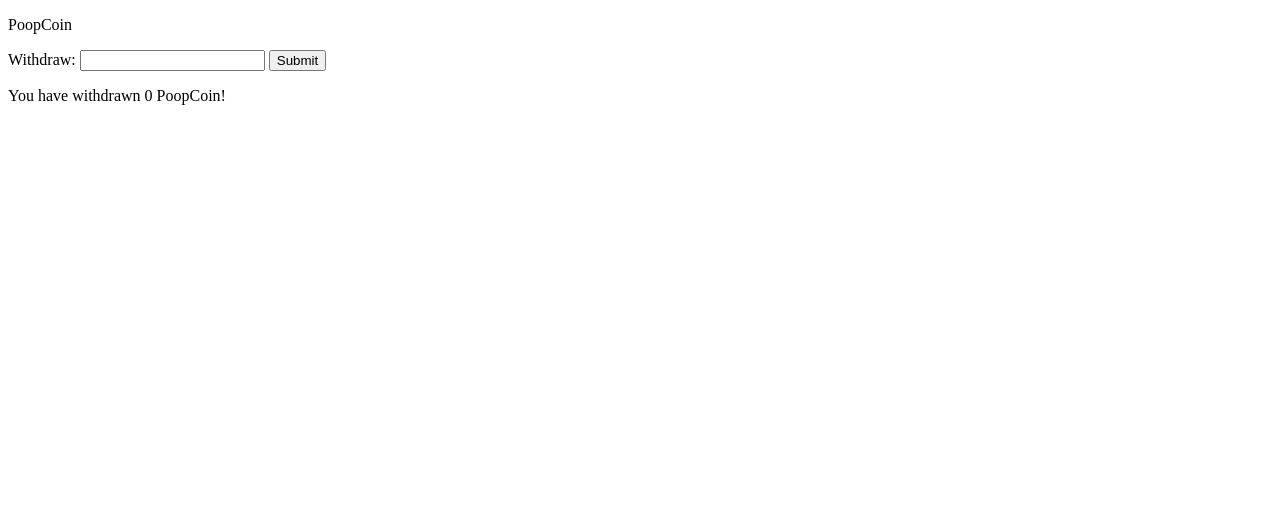
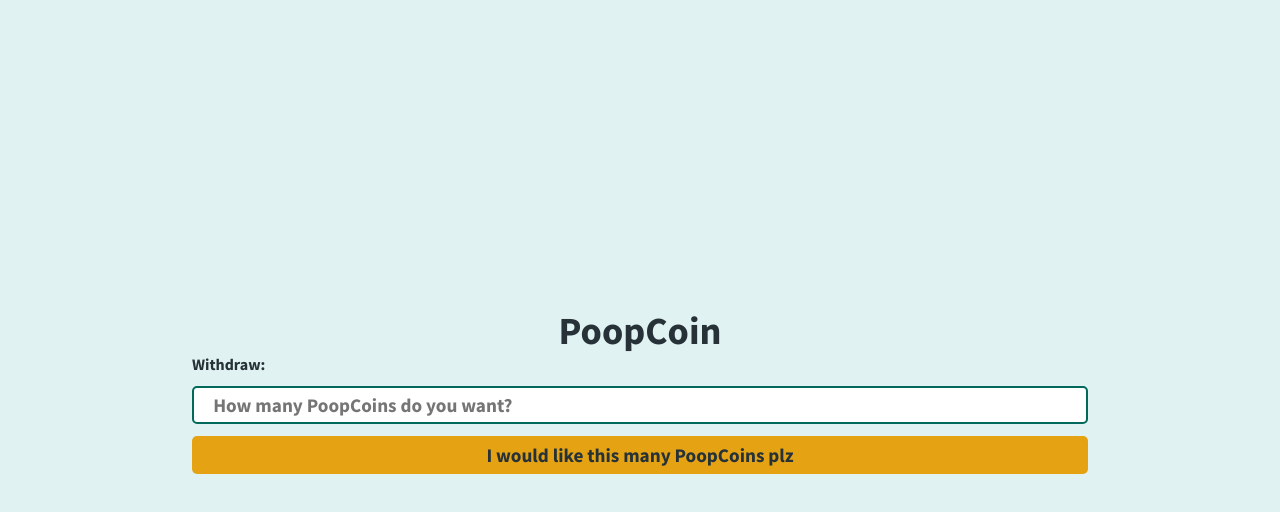
Before and after one commit to aaronsky/poopcoin, a website: page index.html in a window 1280 px wide. Drawn offline with Linux system fonts and the light colour scheme.

Commit message:
Styled PoopCoin
PoopCoin got CSS now :3

```diff
--- a/index.html
+++ b/index.html
@@ -2,19 +2,27 @@
 <html>
 <head>
   <title>PoopCoin</title>
+  <link href='https://fonts.googleapis.com/css?family=Source+Sans+Pro:700,500' rel='stylesheet' type='text/css' />
+  <link href="./main.css" rel="stylesheet" type="text/css" />
 </head>
 <body>
-  <p>PoopCoin</p>
-  <form action="" method="GET">
-    Withdraw:
-    <input type="text" name="coincount" value="">
-    <input type="button" name="submit" value="Submit" onClick="giveCoin(this.form)">
-  </form>
-  <p id="message">You have withdrawn 0 PoopCoin!</p>
+  <div class="Poopcoin">
+    <p class="Poopcoin_header">PoopCoin</p>
+    <form class="Poopcoin_form" action="" method="GET">
+      Withdraw:
+      <input type="text" class="Poopcoin_textfield" name="coincount" value="" placeholder="How many PoopCoins do you want?">
+      <input type="button" class="Poopcoin_submit" name="submit" value="I would like this many PoopCoins plz" onClick="giveCoin(this.form)">
+    </form>
+    <p class="Poopcoin_message Poopcoin_message-hidden" id="message">You have withdrawn 0 PoopCoin!</p>
+  </div>
   <script type="text/javascript">
     function giveCoin (form) {
       var message = document.getElementById('message');
       message.innerHTML = 'You have withdrawn ' + form.coincount.value + ' PoopCoin!';
+      message.classList.remove("Poopcoin_message-hidden");
+      window.setTimeout(function() {
+        message.classList.add("Poopcoin_message-hidden");
+      }, 2000);
     }
   </script>
 </body>
--- a/main.css
+++ b/main.css
@@ -0,0 +1,74 @@
+/*
+ * Basic initialization. Reset and prepare for flexbox
+ */
+
+* {
+	margin: 0;
+	padding: 0;
+	box-sizing: border-box;
+	font-family: "Source Sans Pro";
+	color: #263238;
+}
+html, body {
+	width: 100%;
+	height: 100%;
+}
+body {
+	display: flex;
+	align-items: center;
+	justify-content: center;
+	flex-direction: column;
+	background-color: #E0F2F1;
+}
+
+/*
+ * Poopcoin styling
+ */
+.Poopcoin {
+	width: 100%;
+	padding: 0 15%;
+}
+
+	.Poopcoin_header {
+		font-size: 2.4rem;
+		text-align: center;
+		font-weight: bold;
+	}
+
+	.Poopcoin_form {
+		display: flex;
+		flex-direction: column;
+	}
+
+	.Poopcoin_textfield {
+		width: 100%;
+		height: 2.4rem;
+		border: 2px solid #00695C;
+		border-radius: 5px;
+		outline: 0;
+		margin: 12px 0 0 0;
+		padding: 0 1.2rem;
+		font-size: 1.2rem;
+	}
+
+	.Poopcoin_submit {
+		width: 100%;
+		height: 2.4rem;
+		border: none;
+		border-radius: 5px;
+		outline: 0;
+		margin: 12px 0 0 0;
+		background-color: #E5A314;
+		font-size: 1.2rem;
+		transition: background-color .1s ease-in;
+	}
+		.Poopcoin_submit:hover {
+			background-color: #E5BE47;
+		}
+
+	.Poopcoin_message {
+		transition: opacity .15s ease-in-out;
+	}
+		.Poopcoin_message-hidden {
+			opacity: 0;
+		}
```
